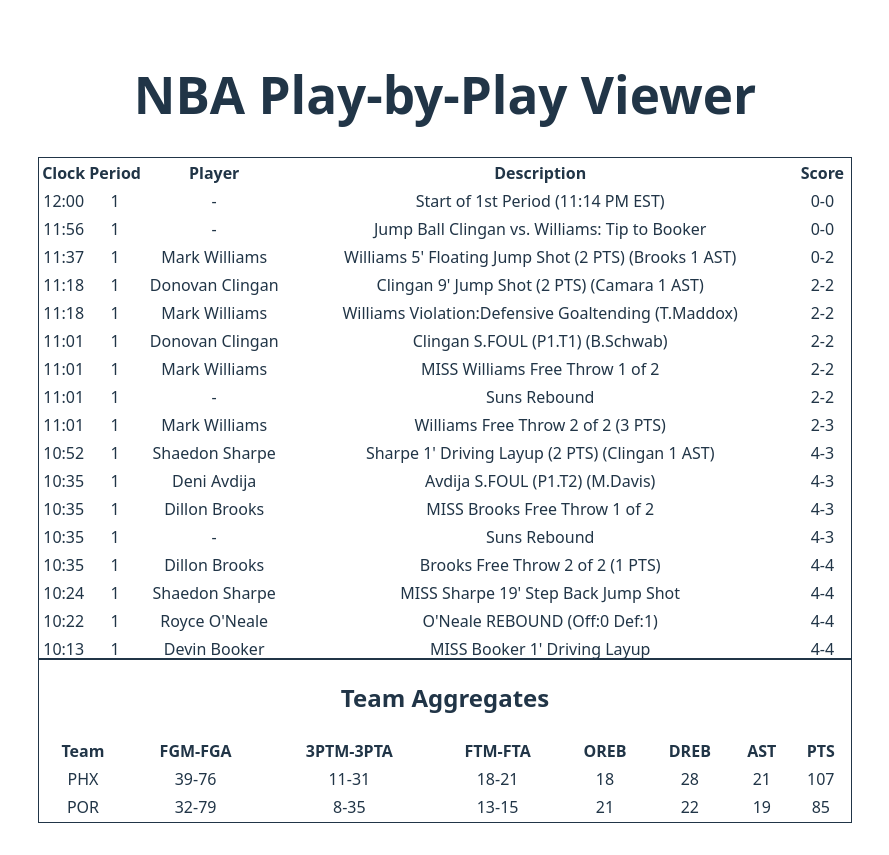
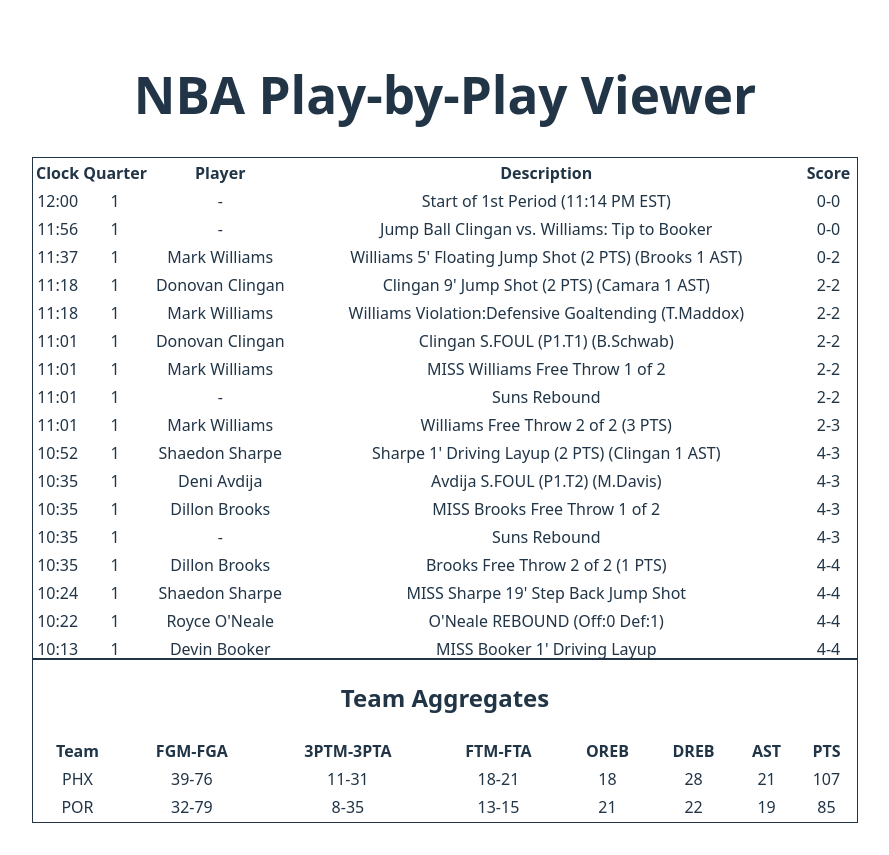
Before and after one commit to tylguo/phoenix-suns, a React (Vite) app: page / in a window 1280 px wide. Shown: the whole page, without its empty margins (195-1084 px from the left). Built offline with nearby package versions, Linux system fonts and the light colour scheme.

Commit message:
change period to quarter

```diff
--- a/src/components/PlayByPlayFeed.tsx
+++ b/src/components/PlayByPlayFeed.tsx
@@ -45,7 +45,7 @@
         <thead className="bg-gray-200 sticky top-0">
           <tr>
             <th className="p-2 text-center">Clock</th>
-            <th className="p-2 text-center">Period</th>
+            <th className="p-2 text-center">Quarter</th>
             <th className="p-2 text-center">Player</th>
             <th className="p-2 text-center">Description</th>
             <th className="p-2 text-center">Score</th>
```
